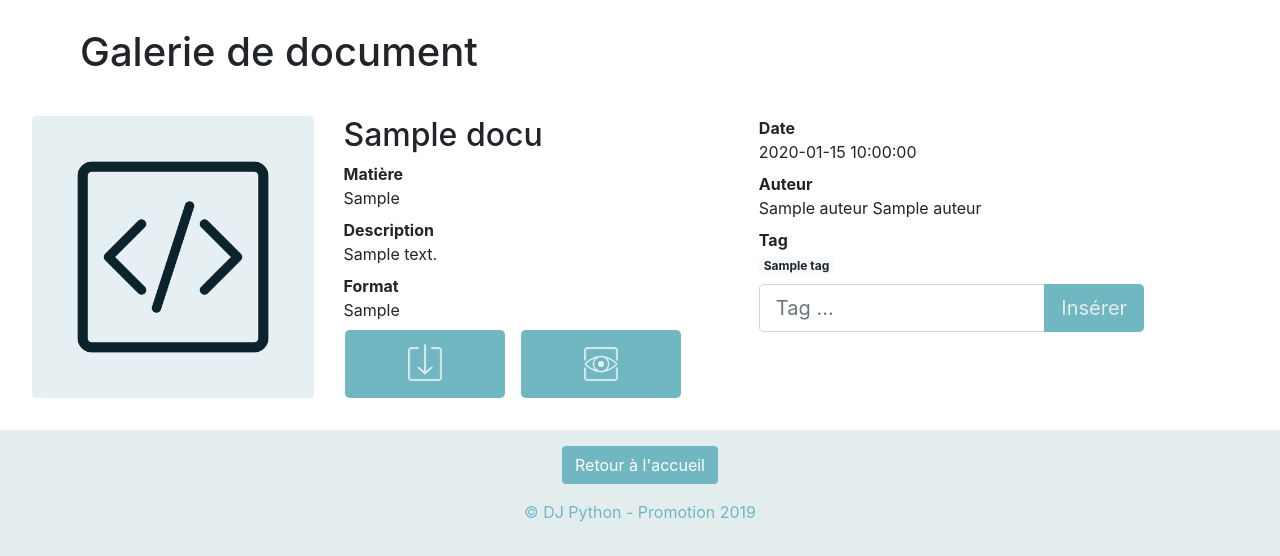
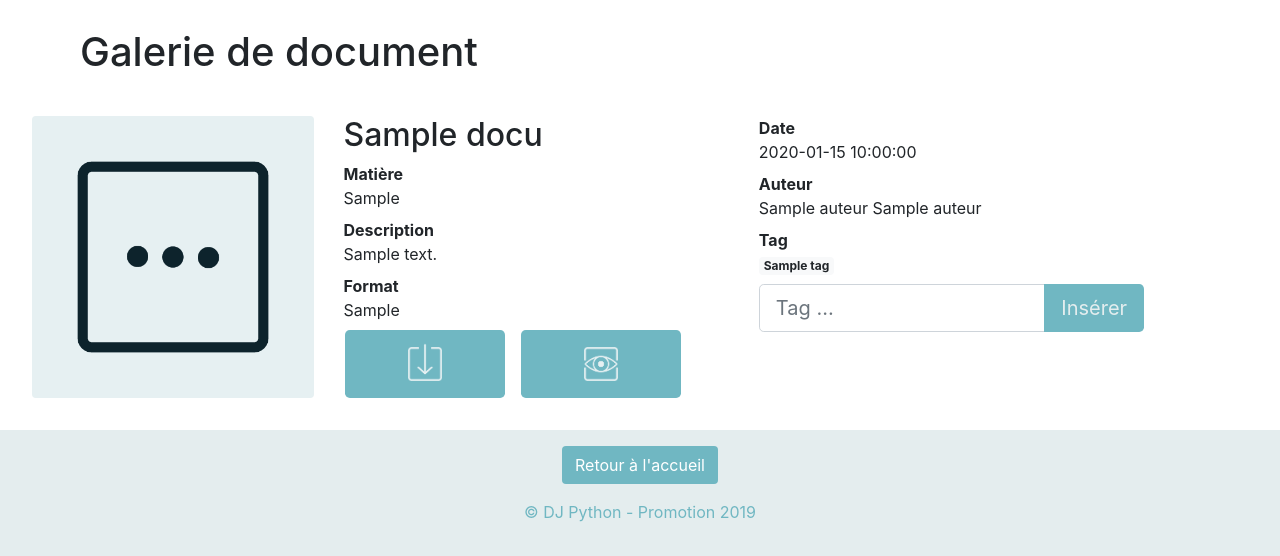
Before and after one commit to Chartes-TNAH/TNAHBox, a Python web app: template app/templates/pages/document.html in a window 1280 px wide. Shown: the part 260-816 px from the top of the page. Run offline with Jinja, Linux system fonts and the light colour scheme; the template is opened without the code that fills it: most values are stand-ins (such as "Sample title", 1, 10 or a date in 2020); some libraries are stand-ins or nearby versions.

Commit message:
Correction d'une typo dans l'appel des pictogrammes associés au format des documents

```diff
--- a/app/templates/pages/document.html
+++ b/app/templates/pages/document.html
@@ -17,9 +17,9 @@
                     {% elif docu.document_format == "Code" %}
                         <img class="img-fluid rounded mb-3 mb-md-0" src="{{url_for('static', filename='img/code.png')}}" alt="fichier de code">
                     {% elif docu.document_format == "Autre" %}
-                        <img class="img-fluid rounded mb-3 mb-md-0" src="{{url_for('static', filename='img/code.png')}}" alt="fichier dans un format divers">
+                        <img class="img-fluid rounded mb-3 mb-md-0" src="{{url_for('static', filename='img/autre.png')}}" alt="fichier dans un format divers">
                     {% else %}
-                        <img class="img-fluid rounded mb-3 mb-md-0" src="{{url_for('static', filename='img/code.png')}}" alt="fichier dans un format divers">
+                        <img class="img-fluid rounded mb-3 mb-md-0" src="{{url_for('static', filename='img/autre.png')}}" alt="fichier dans un format divers">
                     {% endif %}
                 </div>
                 <div class="col-md-4">
--- a/app/templates/pages/recherche.html
+++ b/app/templates/pages/recherche.html
@@ -115,9 +115,9 @@
                                 {% elif found_document.document_format == "Code" %}
                                     <img class="img-fluid rounded mb-3 mb-md-0" src="{{url_for('static', filename='img/code.png')}}" alt="fichier de code">
                                 {% elif found_document.document_format == "Autre" %}
-                                    <img class="img-fluid rounded mb-3 mb-md-0" src="{{url_for('static', filename='img/code.png')}}" alt="fichier dans un format divers">
+                                    <img class="img-fluid rounded mb-3 mb-md-0" src="{{url_for('static', filename='img/autre.png')}}" alt="fichier dans un format divers">
                                 {% else %}
-                                    <img class="img-fluid rounded mb-3 mb-md-0" src="{{url_for('static', filename='img/code.png')}}" alt="fichier dans un format divers">
+                                    <img class="img-fluid rounded mb-3 mb-md-0" src="{{url_for('static', filename='img/autre.png')}}" alt="fichier dans un format divers">
                                 {% endif %}
 
                                 <div class="card-body">
```
